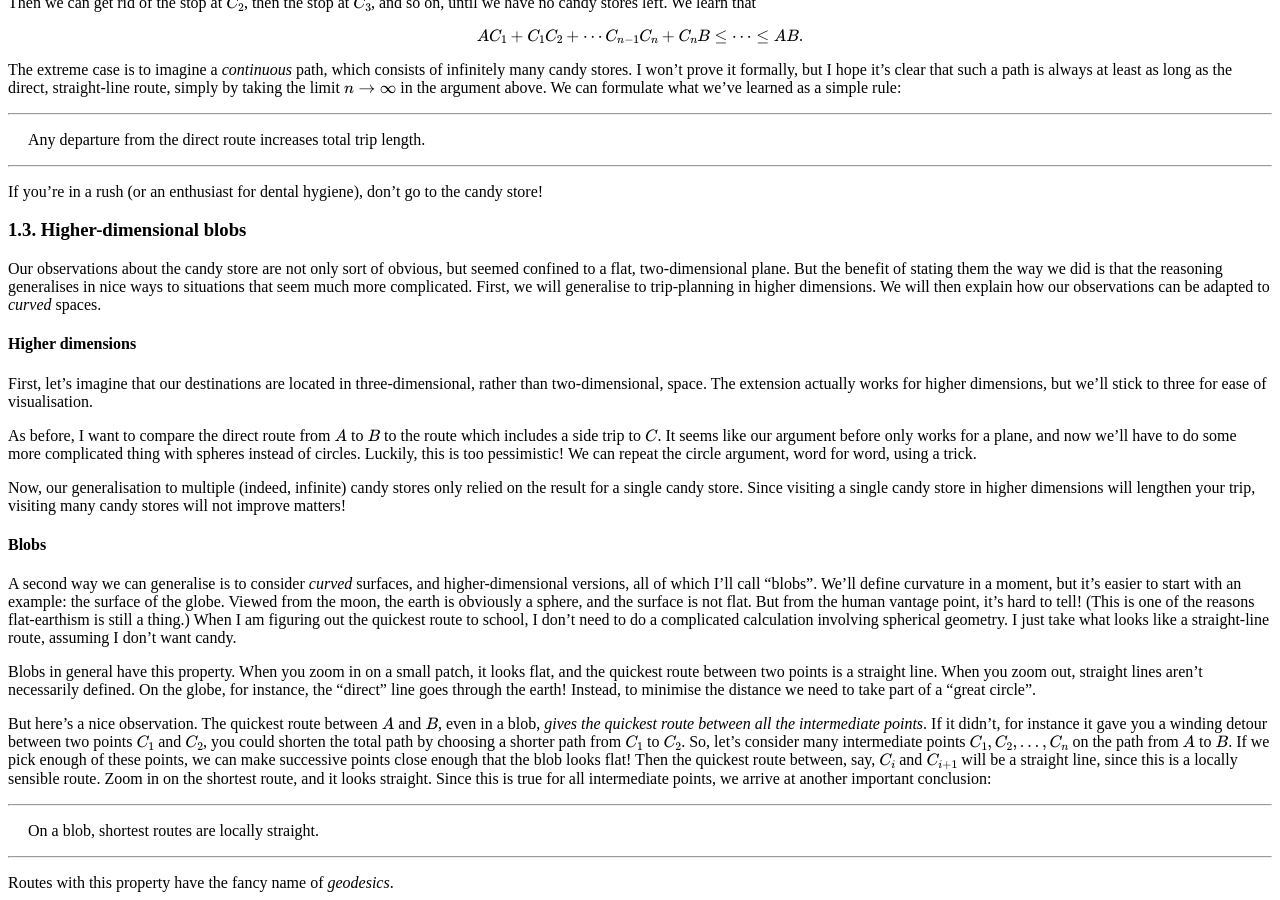
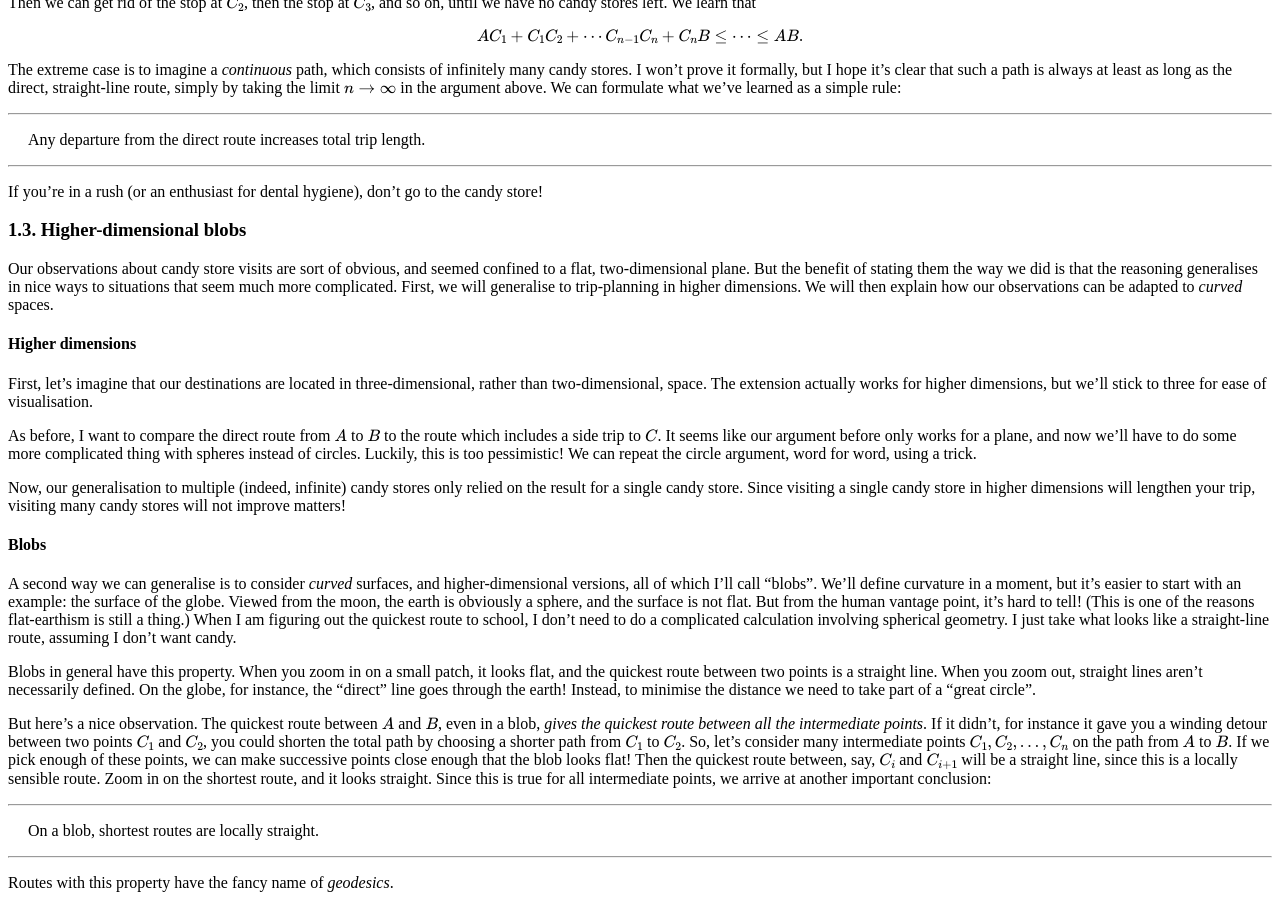
Before and after one commit to hapax/hapax.github.io, a Jekyll site: the page built from assets/maximal.md, in a window 1280 px wide and 900 px high, scrolled down 1936 px. Built offline with Jekyll 4.4.1, drawn with Linux system fonts in a browser that asks for light colours; our own code applies the rules of GitHub Pages for plain Markdown files; formulas are drawn with MathJax 3; a script that is not in the unit is left out.

Commit message:
Update maximal.md

```diff
--- a/assets/maximal.md
+++ b/assets/maximal.md
@@ -187,8 +187,8 @@ the candy store!
 
 ### 1.3. Higher-dimensional blobs <a id="sec-1-3" name="sec-1-3"></a>
 
-Our observations about the candy store are not only sort of obvious,
-but seemed confined to a flat, two-dimensional plane.
+Our observations about candy store visits are sort of obvious, and
+seemed confined to a flat, two-dimensional plane.
 But the benefit of stating them the way we did is that the reasoning
 generalises in nice ways to situations that seem much more
 complicated.
```
